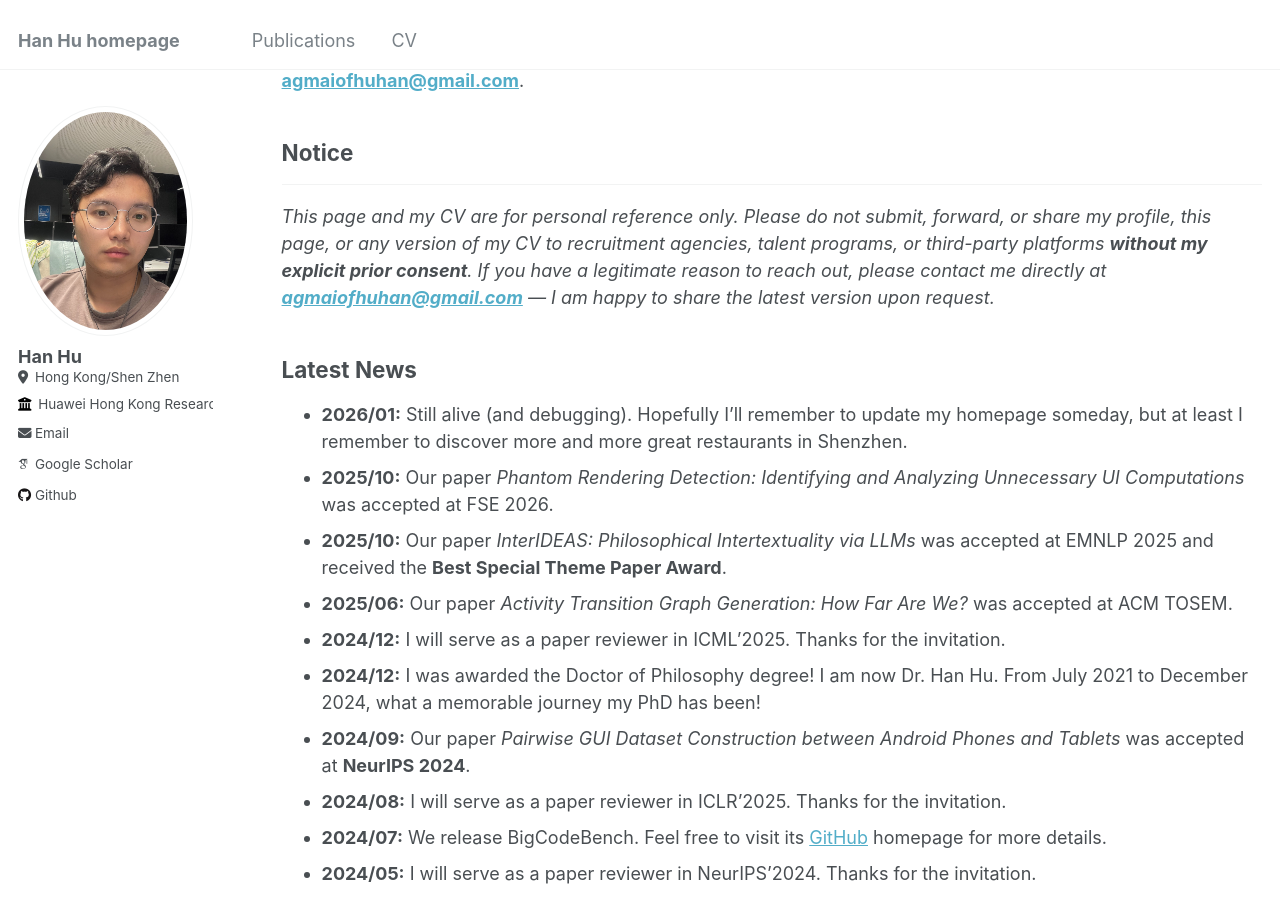
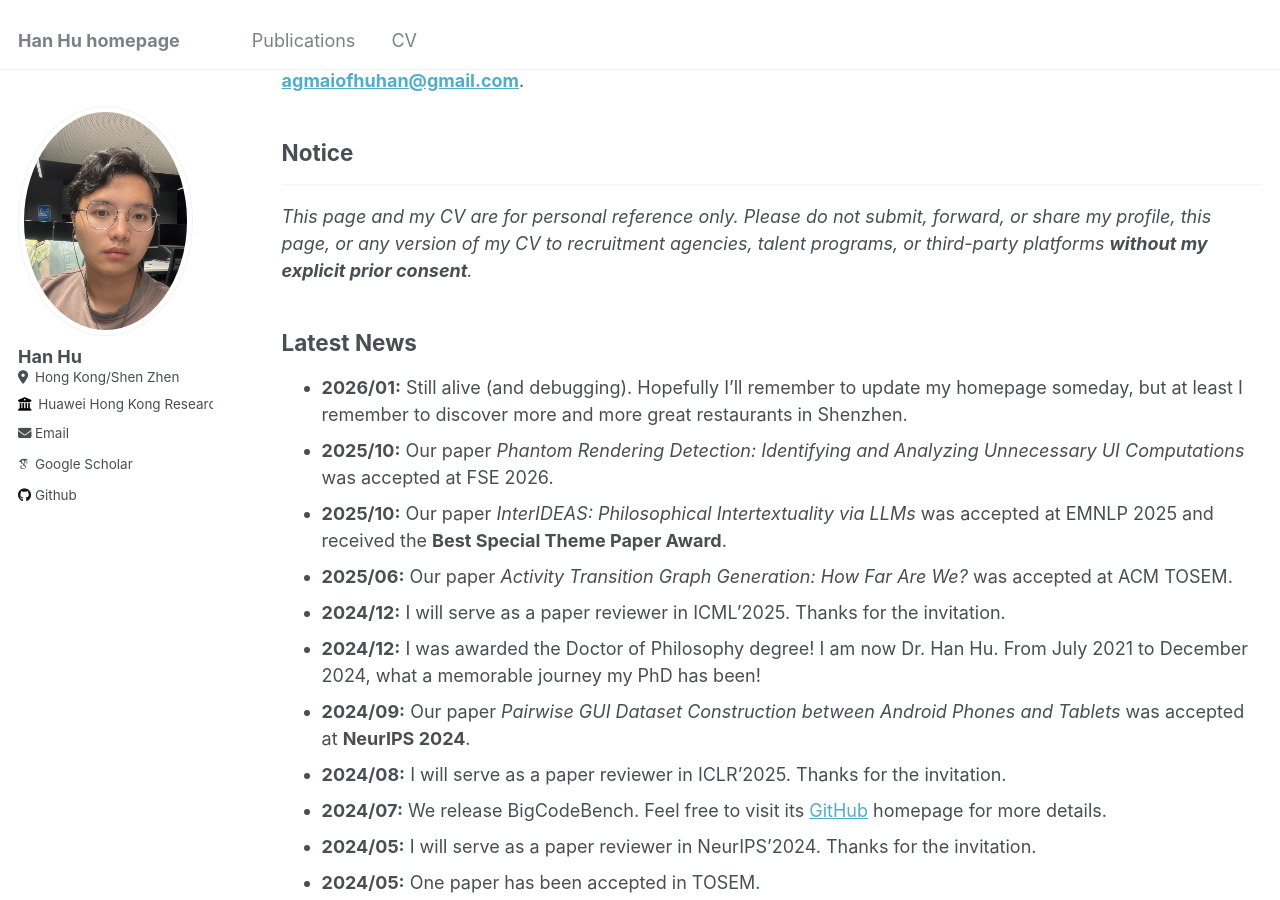
Before and after one commit to huhanGitHub/huhanGitHub.github.io, a Jekyll site: the page built from _pages/about.md, in a window 1280 px wide and 900 px high, scrolled down 1162 px. Built offline with Jekyll 4.4.1, drawn with Linux system fonts in a browser that asks for light colours; some web fonts are replaced.

Commit message:
Simplify Notice: remove trailing sentence that undermines deterrent effect
Made-with: Cursor

```diff
--- a/_pages/about.md
+++ b/_pages/about.md
@@ -41,7 +41,7 @@ If you are interested in collaborating on research projects or joining our team,
 
 ---
 
-*This page and my CV are for personal reference only. Please do not submit, forward, or share my profile, this page, or any version of my CV to recruitment agencies, talent programs, or third-party platforms **without my explicit prior consent**. If you have a legitimate reason to reach out, please contact me directly at **[agmaiofhuhan@gmail.com](mailto:agmaiofhuhan@gmail.com)** — I am happy to share the latest version upon request.*
+*This page and my CV are for personal reference only. Please do not submit, forward, or share my profile, this page, or any version of my CV to recruitment agencies, talent programs, or third-party platforms **without my explicit prior consent**.*
 
 ## Latest News
 
```
